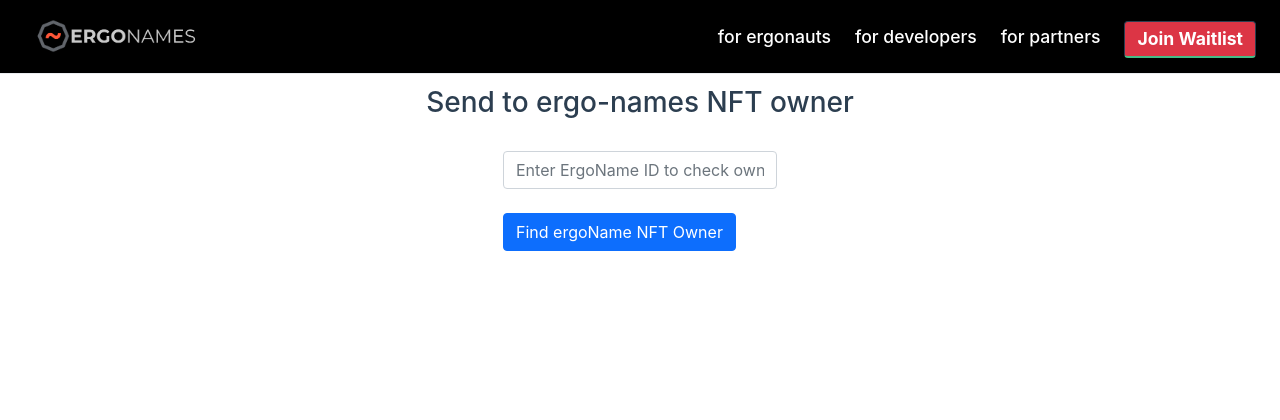
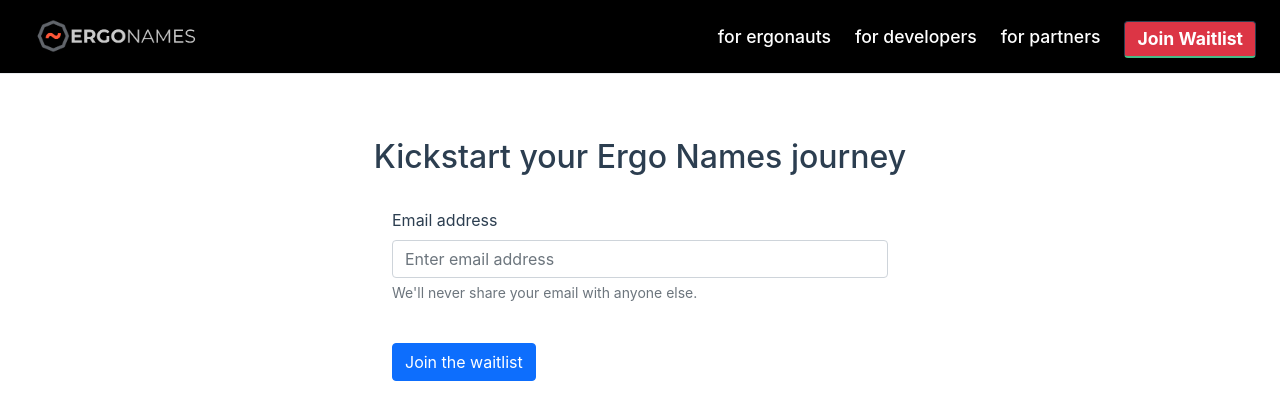
Before and after one commit to ergonames/ergo-names-website, a Vue app: page /waitlist in a window 1280 px wide. Shown: the top 420 px of the page. Built offline with nearby package versions, Linux system fonts and the light colour scheme; no server answers; what vue-head would draw is missing.

Commit message:
Waitlist UX done, AJAX Call pending

```diff
--- a/src/views/Waitlist.vue
+++ b/src/views/Waitlist.vue
@@ -1,58 +1,32 @@
 <template>
   <div class="page-wrapper">
-    <h1 class="home-page-title">{{ appTitle }}</h1>
-    <h3>Send to ergo-names NFT owner</h3>
+    <h2 class="spacer-large">Kickstart your Ergo Names journey</h2>
 
     <br />
-    <div>
-      <b-form @submit="resolveErgoName" @reset="onReset">
-        <b-form-input
-          id="input-1"
-          v-model="form.ergoName"
-          placeholder="Enter ErgoName ID to check ownership"
-          required
-        ></b-form-input>
+    <div class="col-sm-8">
+      <b-form @submit="submitWaitList" @reset="onReset">
+        <div class="mb-3">
+          <label for="exampleInputEmail1" class="form-label">Email address</label>
+          <b-form-input
+            id="input-1"
+            v-model="form.emailAddress"
+            placeholder="Enter email address"
+            type="email"
+            class="form-control"
+            required
+          ></b-form-input>
+
+          <div id="emailHelp" class="form-text">We'll never share your email with anyone else.</div>
+        </div>
+
         <br />
-        <b-button type="submit" variant="primary">Find ergoName NFT Owner</b-button>
+        <b-button type="submit" variant="primary" class="btn btn-primary">Join the waitlist</b-button>
       </b-form>
-      <p v-if="ergoNameFound">
-          {{form.ergoName}} ErgoName belongs to xyz address.
-          You can send assets to the NFT owner.
+      <p v-if="registrationSuccessful">
+          {{form.emailAddress}} registration is successful.
       </p>
-      <p v-if="ergoNameNotFound">
-          Sorry, {{form.ergoName}} ErgoName ID can't be found.
-          Try searching for something else.
-      </p>
-
-      <!-- <b&#45;card class="mt&#45;3" header="Form Data Result"> -->
-      <!--   <pre class="m&#45;0">{{ form }}</pre> -->
-      <!-- </b&#45;card> -->
-      <br />
-
-      <b-form v-if="ergoNameFound" @submit="sendAsset" @reset="onReset">
-        <b-form-select
-          id="input-2"
-          v-model="form.asset"
-          placeholder="Asset Type"
-          :options="assets"
-          required
-        ></b-form-select>
-        <b-form-input
-          id="input-3"
-          type="number"
-          v-model="form.amount"
-          placeholder="Amount"
-          required
-        ></b-form-input>
-        <b-button type="submit" variant="primary">Send</b-button>
-      </b-form>
-      <p v-if="assetTransmissionSuccessful">
-          Successfully sent {{form.amount}} {{form.asset}} to the ErgoName ID: {{form.ergoName}}. <br />
-          <a href="/send">NFT Transaction Link</a>
-      </p>
-      <p v-if="assetTransmissionFailure">
-          Oh no, we couldn't process sending the selected assets to {{form.ergoName}}. <br />
-          Please try again later.
+      <p v-if="registrationFailure">
+          Sorry, {{form.emailAddress}} registration is not successful.
       </p>
     </div>
   </div>
@@ -79,26 +53,23 @@
   data() {
     return {
       form: {
-        ergoName: '',
-        asset: null,
-        amount: 0,
+        emailAddress: ''
       },
-      assets: [{ text: 'Select One', value: null }, 'Ergo', 'Ada', 'NETA'],
-      ergoNameFound: false,
-      ergoNameNotFound: false,
+      registrationSuccessful: false,
+      registrationFailure: false,
       assetTransmissionSuccessful: false,
       assetTransmissionFailure: false,
     }
   },
   computed: mapState('app', ['appTitle']),
   methods: {
-    resolveErgoName(event) {
+    submitWaitList(event) {
       event.preventDefault()
       // eslint-disable-next-line
       alert(JSON.stringify(this.form))
       // AJAX Call
-      this.ergoNameFound = true
-      this.ergoNameNotFound = false
+      this.registrationSuccessful = true
+      this.registrationFailure = false
     },
     sendAsset(event) {
       event.preventDefault()
@@ -111,20 +82,14 @@
     onReset(event) {
       event.preventDefault()
       // Reset our form values
-      this.form.ergoName = ''
-      this.form.asset = null
-      this.form.amount = 0
+      this.form.emailAddress = ''
       // Trick to reset/clear native browser form validation state
-      this.ergoNameFound = false
-      this.ergoNameNotFound = false
-      this.assetTransmissionSuccessful = false
-      this.assetTransmissionFailure = false
+      this.registrationSuccessful = false
+      this.registrationFailure = false
       // TODO: validate if nextTick logic is correct
       this.$nextTick(() => {
-        this.ergoNameFound = false
-        this.ergoNameNotFound = false
-        this.assetTransmissionSuccessful = false
-        this.assetTransmissionFailure = false
+        this.registrationSuccessful = false
+        this.registrationFailure = false
       })
     },
   },
@@ -139,6 +104,10 @@
   flex-direction: column;
   justify-content: center;
   align-items: center;
+
+  .spacer-large {
+    margin-top:60px;
+  }
 
   .logo {
     margin-bottom: 3rem;
```
